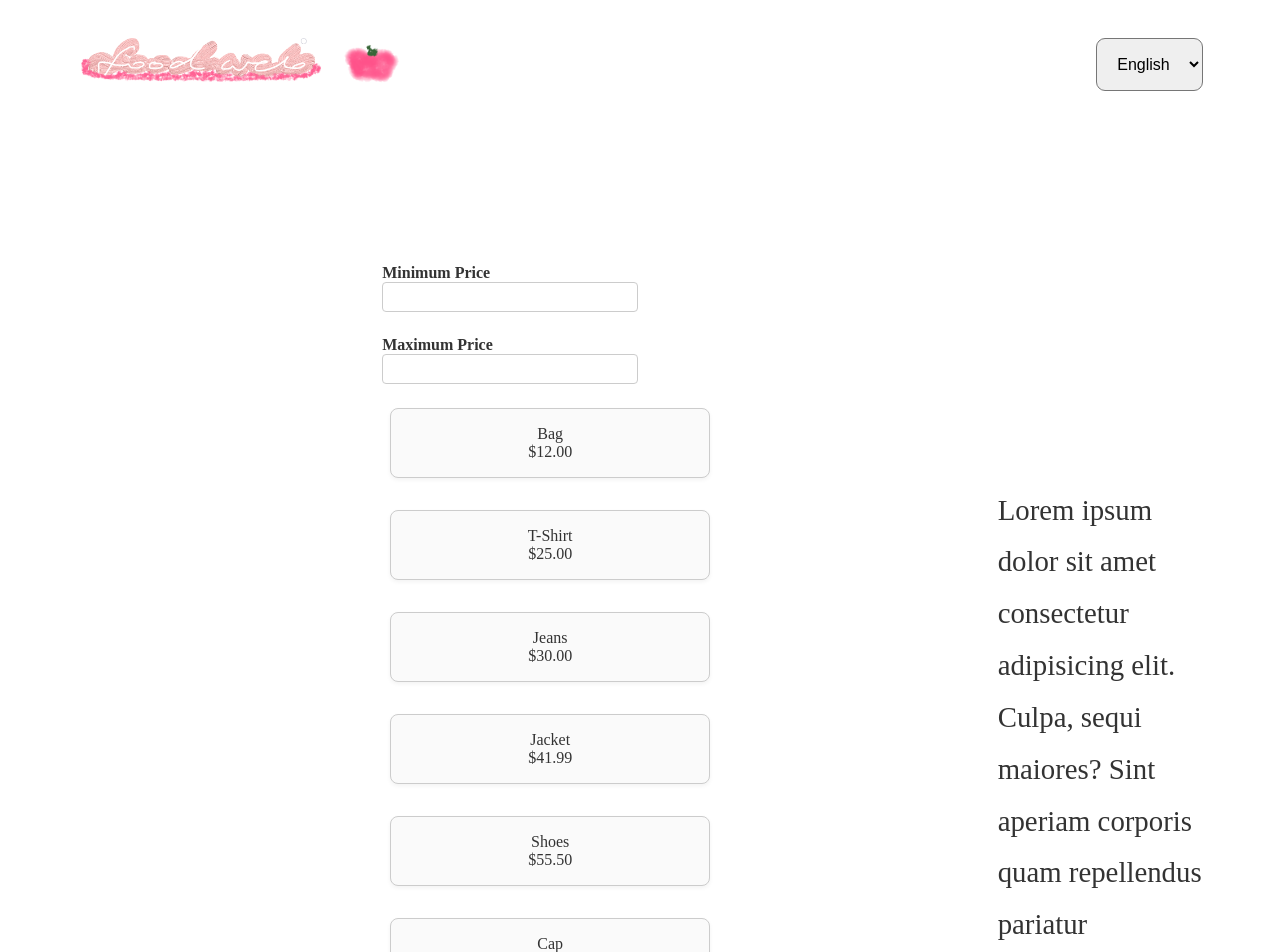
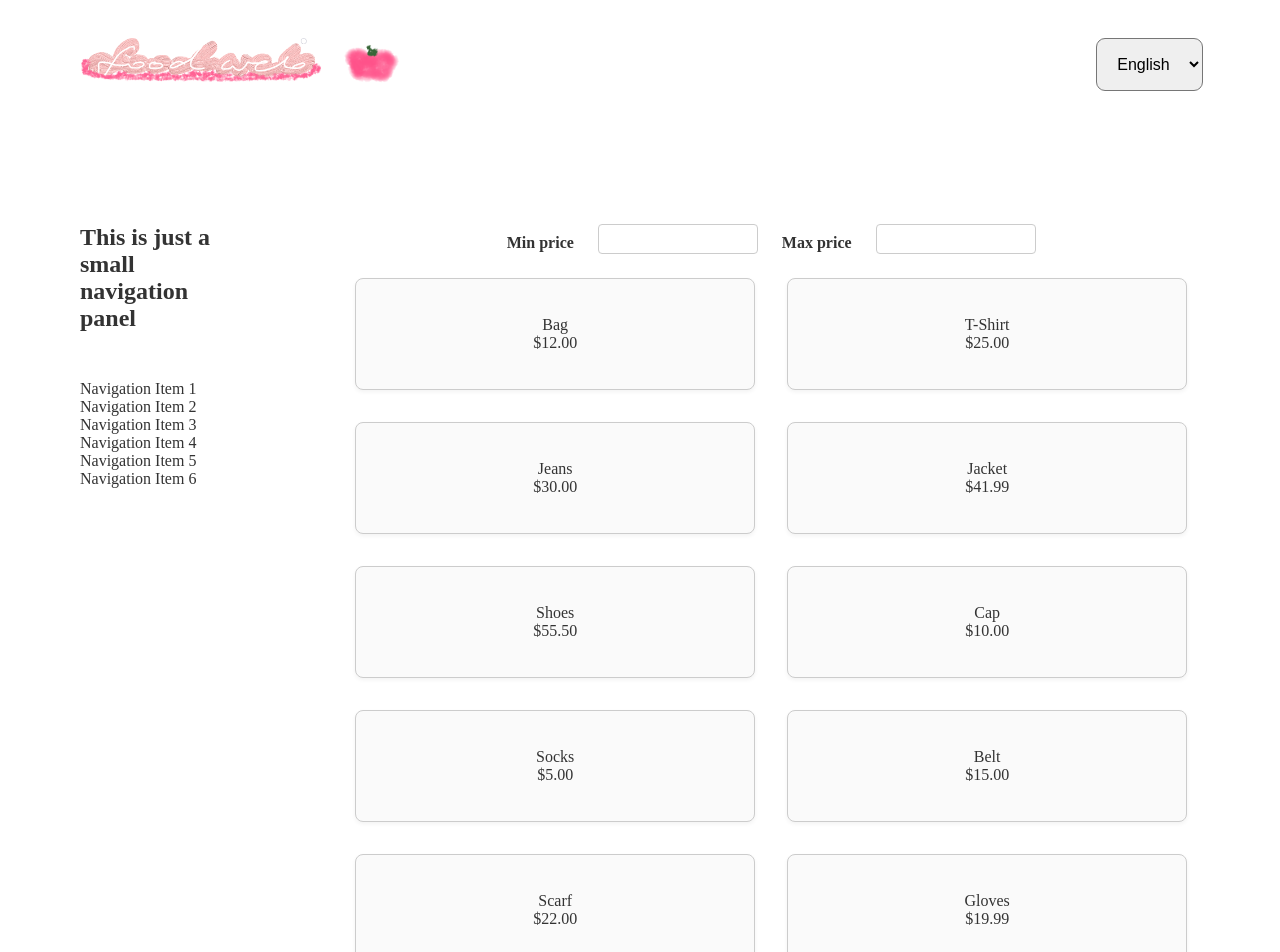
Before and after one commit to maniahania/web_training, an Angular app in the folder angular/first-project/: page / in a window 1280 px wide. Shown: the top 952 px of the page. Built offline with nearby package versions, Linux system fonts and the light colour scheme.

Commit message:
sticky footer, fix visually, remove side panel

```diff
--- a/angular/first-project/src/app/app.component.css
+++ b/angular/first-project/src/app/app.component.css
@@ -1,11 +1,21 @@
+:host {
+  display: flex;
+  flex-direction: column;
+  min-height: 100vh;
+}
+
+main {
+  flex: 1;
+}
+
 .container {
-  padding: 8rem 0;
+  padding: 6rem 3rem;
 }
 
 .main-grid {
   display: grid;
-  grid-template-columns: 2fr 3fr 2fr;
+  grid-template-columns: 1fr 4fr;
   justify-content: space-between;
-  align-items: center;
+  align-items: start;
   gap: 2rem;
 }
--- a/angular/first-project/src/app/app.component.html
+++ b/angular/first-project/src/app/app.component.html
@@ -4,6 +4,5 @@
   <section>
     <app-product-list />
   </section>
-  <app-side-panel />
 </main>
 <app-footer />
--- a/angular/first-project/src/app/app.component.ts
+++ b/angular/first-project/src/app/app.component.ts
@@ -3,7 +3,6 @@ import { HeaderComponent } from './header/header.component';
 import { FooterComponent } from './footer/footer.component';
 import { ProductListComponent } from './product-list/product-list.component';
 import { SmallSectionComponent } from './small-section/small-section.component';
-import { SidePanelComponent } from './side-panel/side-panel.component';
 
 @Component({
   selector: 'app-root',
@@ -12,7 +11,6 @@ import { SidePanelComponent } from './side-panel/side-panel.component';
     FooterComponent,
     ProductListComponent,
     SmallSectionComponent,
-    SidePanelComponent,
   ],
   templateUrl: './app.component.html',
   styleUrl: './app.component.css',
--- a/angular/first-project/src/app/product-filter/product-filter.component.css
+++ b/angular/first-project/src/app/product-filter/product-filter.component.css
@@ -1,13 +1,22 @@
-label {
+.filter-container {
+  display: flex;
+  align-items: center;
+  justify-content: center;
+  gap: 1.5rem;
+  flex-wrap: wrap;
+}
+
+.filter-container label {
   display: block;
-  margin-top: 0.5rem;
+  margin-bottom: 0.5rem;
   font-weight: bold;
 }
 
-input {
+.filter-container input {
+  display: block;
   padding: 0.4rem;
   width: 100%;
-  max-width: 16rem;
+  max-width: 10rem;
   margin-bottom: 1rem;
   border: 1px solid #ccc;
   border-radius: 4px;
--- a/angular/first-project/src/app/product-filter/product-filter.component.html
+++ b/angular/first-project/src/app/product-filter/product-filter.component.html
@@ -1,5 +1,15 @@
-<label for="min-price">Minimum Price</label>
-<input type="number" id="min-price" (input)="onMinChange($event)" />
+<div class="filter-container">
+  <label for="min-price">Min price</label>
+  <input
+    type="number"
+    id="min-price"
+    (input)="onMinChange($event)"
+  />
 
-<label for="max-price">Maximum Price</label>
-<input type="number" id="max-price" (input)="onMaxChange($event)" />
+  <label for="max-price">Max price</label>
+  <input
+    type="number"
+    id="max-price"
+    (input)="onMaxChange($event)"
+  />
+</div>
--- a/angular/first-project/src/app/product-list/product-list.component.css
+++ b/angular/first-project/src/app/product-list/product-list.component.css
@@ -4,4 +4,5 @@ ul {
   gap: 1rem;
   list-style: none;
   padding: 0;
+  justify-content: center;
 }
--- a/angular/first-project/src/app/product-list/product/product.component.css
+++ b/angular/first-project/src/app/product-list/product/product.component.css
@@ -5,6 +5,8 @@
   margin: 0.5rem;
   background-color: #fafafa;
   box-shadow: 0 2px 4px rgba(0, 0, 0, 0.05);
-  width: 20rem;
+  width: 25rem;
+  height: 7rem;
   text-align: center;
+  align-content: center;
 }
--- a/angular/first-project/src/app/side-panel/side-panel.component.css
+++ /dev/null
@@ -1,8 +0,0 @@
-.side-panel {
-  padding: 2rem 4rem;
-}
-
-.temp-text {
-  font-size: 1.8rem;
-  line-height: 1.8;
-}
--- a/angular/first-project/src/app/side-panel/side-panel.component.html
+++ /dev/null
@@ -1,11 +0,0 @@
-<aside class="side-panel">
-  <p class="temp-text">
-    Lorem ipsum dolor sit amet consectetur adipisicing elit. Culpa, sequi
-    maiores? Sint aperiam corporis quam repellendus pariatur accusamus voluptate
-    ea impedit adipisci laboriosam, dolorum, laborum provident perferendis
-    fugiat aut dolores. Lorem ipsum dolor sit amet consectetur adipisicing elit.
-    Fugiat repellat magnam alias ullam optio asperiores sunt ab est mollitia
-    veritatis. Illo suscipit magnam sunt voluptate dolor necessitatibus neque.
-    Dolorum, sit. Lorem ipsum, dolor sit amet
-  </p>
-</aside>
--- a/angular/first-project/src/app/small-section/small-section.component.css
+++ b/angular/first-project/src/app/small-section/small-section.component.css
@@ -1,9 +1,9 @@
 .small-section {
-  padding: 0 8rem;
+  padding: 0 2rem;
 }
 
 .heading-secondary {
-  font-weight: 500;
+  font-weight: 600;
   font-size: 1.5;
-  text-align: center;
+  padding-bottom: 3rem;
 }
--- a/angular/first-project/src/app/small-section/small-section.component.html
+++ b/angular/first-project/src/app/small-section/small-section.component.html
@@ -1,8 +1,9 @@
 <section class="small-section">
-  <h2 class="header-secondary">This is just a small side panel</h2>
-  <p>
-    Lorem ipsum dolor sit amet consectetur adipisicing elit. Possimus saepe,
-    odio, quasi numquam eligendi odit deserunt officiis earum quos minus eos
-    laboriosam esse debitis ex unde? Eos sint distinctio necessitatibus!
-  </p>
+  <h2 class="heading-secondary">This is just a small navigation panel</h2>
+  <p>Navigation Item 1</p>
+  <p>Navigation Item 2</p>
+  <p>Navigation Item 3</p>
+  <p>Navigation Item 4</p>
+  <p>Navigation Item 5</p>
+  <p>Navigation Item 6</p>
 </section>
```
Also changed, not shown: angular/first-project/src/app/side-panel/side-panel.component.ts (deleted, +0 -9 lines).
